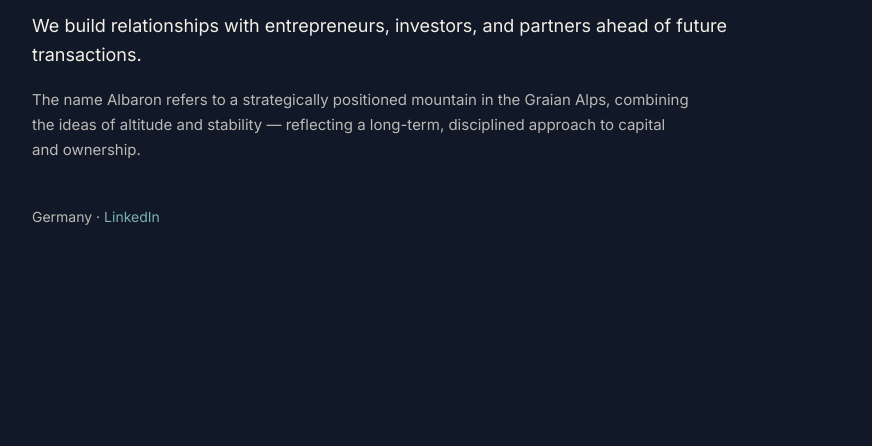
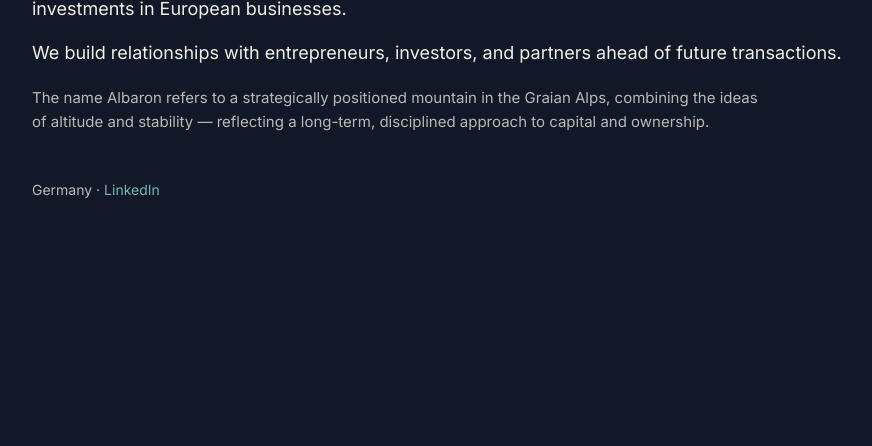
Before and after one commit to AlbaronCapital/albaronhomepage, a plain HTML site: page index.html in a window 1280 px wide. Shown: the part 354-800 px from the top of the page, without its empty margins (178-1050 px from the left). Drawn offline with Linux system fonts and the light colour scheme.

Commit message:
Update index.html

```diff
--- a/index.html
+++ b/index.html
@@ -20,7 +20,7 @@
     }
     .wrap { width: min(860px, 92vw); padding: 72px 0; }
     h1 { margin: 0 0 20px; font-size: 44px; letter-spacing: 0.2px; font-weight: 600; line-height: 1.15; }
-    p { margin: 14px 0; font-size: 18px; line-height: 1.65; max-width: 70ch; font-weight: 400; }
+    p { margin: 14px 0; font-size: 18px; line-height: 1.65; max-width: 78ch; font-weight: 400; }
     .note { opacity: .75; font-size: 15px; margin-top: 18px; }
     .footer { margin-top: 46px; font-size: 14px; opacity: .75; }
     a { color: #9fe7de; text-decoration: none; }
```
